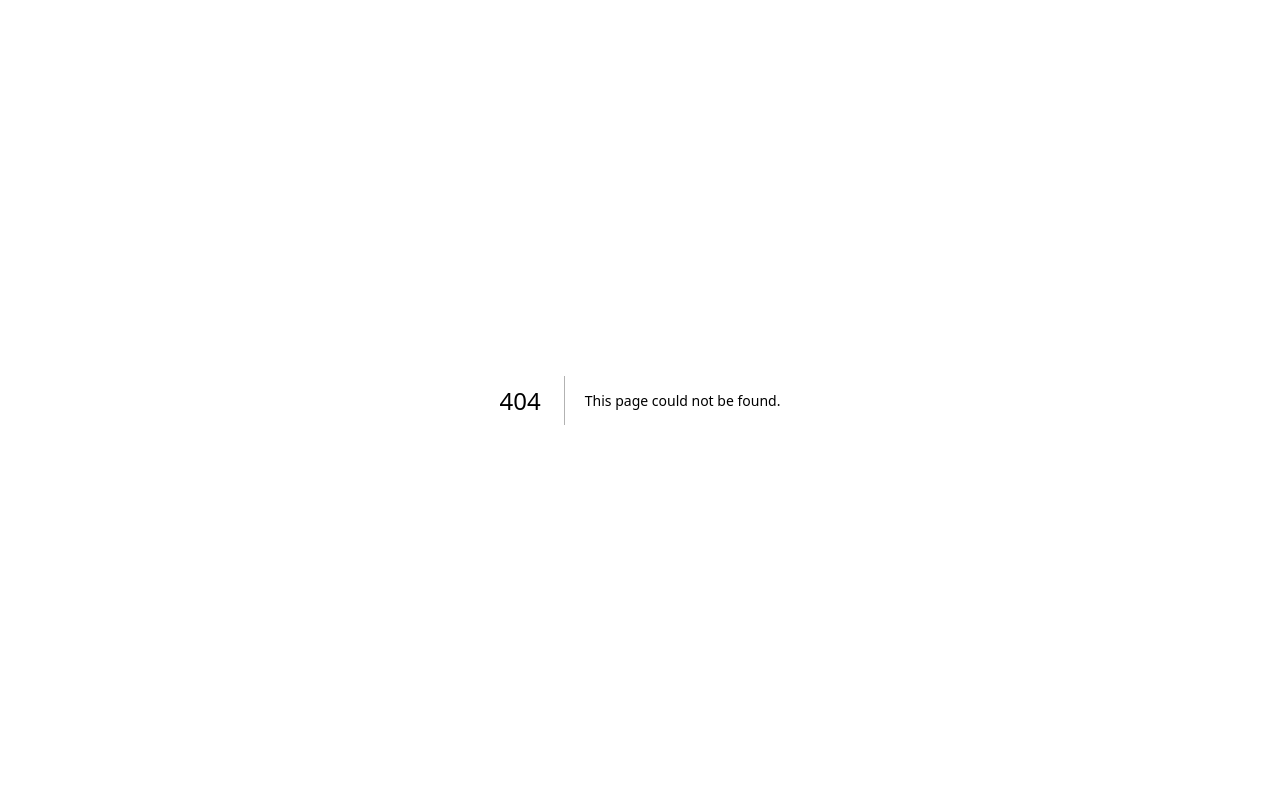
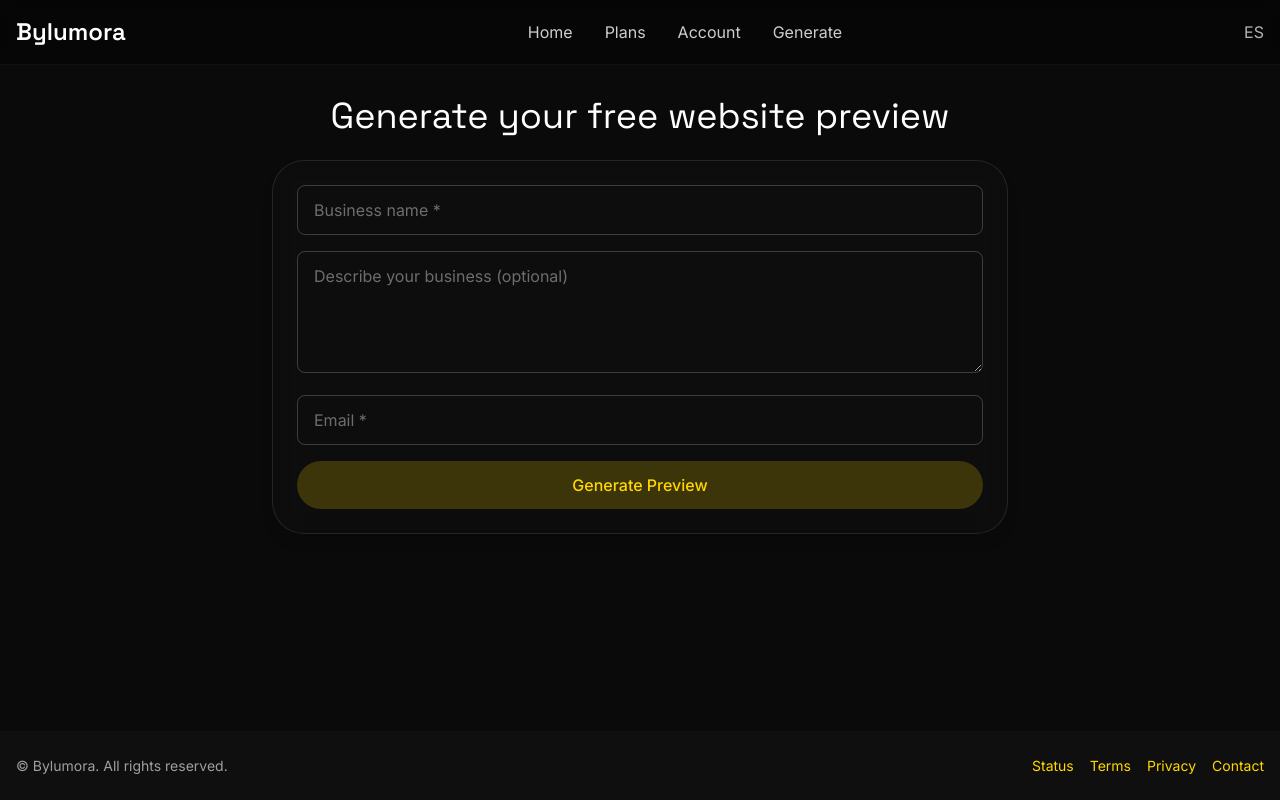
Before and after one commit to keith-ssj/bylumora-dashboard, a Next.js app: page /preview in a window 1280 px wide. Before the commit this address had no page. Built offline with nearby package versions, Linux system fonts and the light colour scheme.

Commit message:
Add src/pages/preview.tsx

```diff
--- /dev/null
+++ b/src/pages/preview.tsx
@@ -0,0 +1,177 @@
+import { useState, useContext } from 'react';
+import Layout from '../components/Layout';
+import { LanguageContext } from '../context/LanguageContext';
+import { useRouter } from 'next/router';
+
+interface PreviewResponse {
+  site_id: string;
+  preview_url: string;
+  error?: string;
+}
+
+const PreviewPage = () => {
+  const { language } = useContext(LanguageContext);
+  const router = useRouter();
+  const [form, setForm] = useState({
+    businessName: '',
+    description: '',
+    email: '',
+  });
+  const [preview, setPreview] = useState<PreviewResponse | null>(null);
+  const [error, setError] = useState<string | null>(null);
+  const [loading, setLoading] = useState(false);
+
+  const translations = {
+    en: {
+      title: 'Generate your free website preview',
+      namePlaceholder: 'Business name *',
+      descriptionPlaceholder: 'Describe your business (optional)',
+      emailPlaceholder: 'Email *',
+      submit: 'Generate Preview',
+      result: 'This is your free website preview. Choose a plan to activate hosting.',
+      activateStrong: 'Activate Strong',
+      upgradeExtreme: 'Upgrade to Extreme',
+      vip: 'Talk to Us',
+      required: 'Please fill in the required fields.',
+    },
+    es: {
+      title: 'Genera tu vista previa gratuita',
+      namePlaceholder: 'Nombre del negocio *',
+      descriptionPlaceholder: 'Describe tu negocio (opcional)',
+      emailPlaceholder: 'Correo electrónico *',
+      submit: 'Generar vista previa',
+      result: 'Esta es tu vista previa gratuita. Elige un plan para activar el alojamiento.',
+      activateStrong: 'Activar Strong',
+      upgradeExtreme: 'Actualizar a Extreme',
+      vip: 'Habla con nosotros',
+      required: 'Por favor completa los campos obligatorios.',
+    },
+  };
+  const t = translations[language];
+
+  const handleChange = (e: React.ChangeEvent<HTMLInputElement | HTMLTextAreaElement>) => {
+    const { name, value } = e.target;
+    setForm((prev) => ({ ...prev, [name]: value }));
+  };
+
+  const handleSubmit = async (e: React.FormEvent) => {
+    e.preventDefault();
+    setError(null);
+    if (!form.businessName || !form.email) {
+      setError(t.required);
+      return;
+    }
+    setLoading(true);
+    try {
+      const response = await fetch('/api/preview', {
+        method: 'POST',
+        headers: {
+          'Content-Type': 'application/json',
+        },
+        body: JSON.stringify(form),
+      });
+      const data: PreviewResponse = await response.json();
+      if (!response.ok) {
+        throw new Error(data.error || 'API error');
+      }
+      setPreview(data);
+    } catch (err: any) {
+      setError(err.message);
+    } finally {
+      setLoading(false);
+    }
+  };
+
+  const handleStrong = () => {
+    alert('Thank you for activating Bylumora Strong!');
+    router.push('/account');
+  };
+  const handleExtreme = () => {
+    alert('Thank you for upgrading to Bylumora Extreme!');
+    router.push('/account');
+  };
+
+  return (
+    <Layout>
+      <section className="max-w-3xl mx-auto px-4">
+        <h1 className="text-3xl md:text-4xl font-title mt-8 mb-6 text-center">
+          {t.title}
+        </h1>
+        <form onSubmit={handleSubmit} className="space-y-4 bg-brand-section/60 backdrop-blur-md p-6 rounded-2xl border border-white/10 shadow-lg">
+          <input
+            type="text"
+            name="businessName"
+            placeholder={t.namePlaceholder}
+            value={form.businessName}
+            onChange={handleChange}
+            className="w-full bg-transparent border border-white/20 rounded-lg px-4 py-3 text-white placeholder-white/40 focus:outline-none focus:ring-2 focus:ring-brand-gold"
+          />
+          <textarea
+            name="description"
+            placeholder={t.descriptionPlaceholder}
+            value={form.description}
+            onChange={handleChange}
+            rows={4}
+            className="w-full bg-transparent border border-white/20 rounded-lg px-4 py-3 text-white placeholder-white/40 focus:outline-none focus:ring-2 focus:ring-brand-gold"
+          />
+          <input
+            type="email"
+            name="email"
+            placeholder={t.emailPlaceholder}
+            value={form.email}
+            onChange={handleChange}
+            className="w-full bg-transparent border border-white/20 rounded-lg px-4 py-3 text-white placeholder-white/40 focus:outline-none focus:ring-2 focus:ring-brand-gold"
+          />
+          {error && (
+            <p className="text-red-500 text-sm">{error}</p>
+          )}
+          <button
+            type="submit"
+            disabled={loading}
+            className="w-full rounded-full bg-brand-gold/20 hover:bg-brand-gold text-brand-gold hover:text-brand-primary font-medium py-3 transition-colors flex justify-center"
+          >
+            {loading ? (
+              <span className="animate-pulse">...</span>
+            ) : (
+              t.submit
+            )}
+          </button>
+        </form>
+        {preview && (
+          <div className="mt-10 bg-brand-section/60 backdrop-blur-md p-6 rounded-2xl border border-white/10 shadow-lg">
+            <p className="mb-4 text-white/80 text-center">{t.result}</p>
+            <div className="mb-6">
+              <iframe
+                src={preview.preview_url}
+                title="Preview"
+                className="w-full h-64 md:h-96 rounded-lg border border-white/10"
+              ></iframe>
+            </div>
+            <div className="grid grid-cols-1 md:grid-cols-3 gap-4">
+              <button
+                onClick={handleStrong}
+                className="w-full rounded-full bg-brand-gold/20 hover:bg-brand-gold text-brand-gold hover:text-brand-primary font-medium py-3 transition-colors"
+              >
+                {t.activateStrong}
+              </button>
+              <button
+                onClick={handleExtreme}
+                className="w-full rounded-full bg-brand-orange/20 hover:bg-brand-orange text-brand-orange hover:text-brand-primary font-medium py-3 transition-colors"
+              >
+                {t.upgradeExtreme}
+              </button>
+              <a
+                href="mailto:info@bylumora.com"
+                className="w-full rounded-full text-center bg-brand-orchid/20 hover:bg-brand-orchid text-brand-orchid hover:text-brand-primary font-medium py-3 transition-colors"
+              >
+                {t.vip}
+              </a>
+            </div>
+          </div>
+        )}
+      </section>
+    </Layout>
+  );
+};
+
+export default PreviewPage;
```
